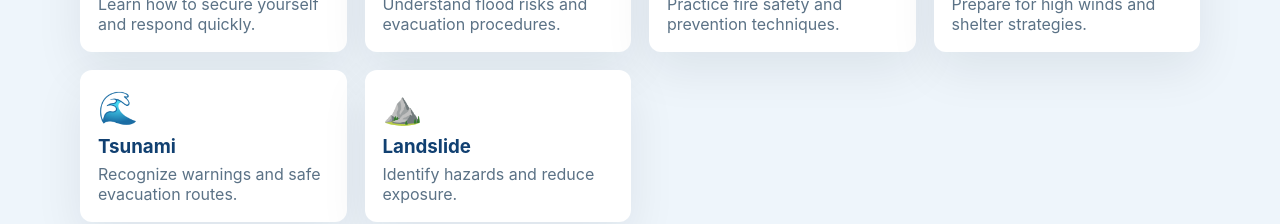
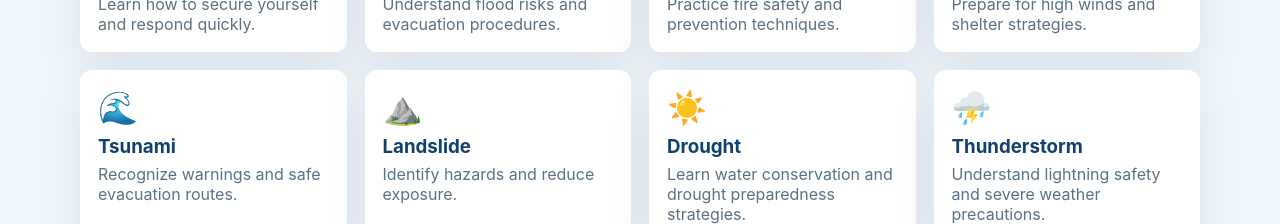
Before and after one commit to pratishtha-tulsyan/CampusReady, a React (Vite) app in the folder campusready-frontend/: page / in a window 1280 px wide. Shown: the part 728-952 px from the top of the page. Built offline with nearby package versions, Linux system fonts and the light colour scheme; no server answers.

Commit message:
New disasters added

```diff
--- a/campusready-frontend/src/pages/AdminModulePage.jsx
+++ b/campusready-frontend/src/pages/AdminModulePage.jsx
@@ -11,6 +11,8 @@ const disasterOptions = [
   { value: 'CYCLONE', label: 'CYCLONE' },
   { value: 'LANDSLIDE', label: 'LANDSLIDE' },
   { value: 'TSUNAMI', label: 'TSUNAMI' },
+  { value: 'DROUGHT', label: 'DROUGHT' },
+  { value: 'THUNDERSTORM', label: 'THUNDERSTORM' },
 ];
 
 const disasterEmojiMap = {
@@ -20,6 +22,8 @@ const disasterEmojiMap = {
   CYCLONE: '🌪️',
   LANDSLIDE: '⛰️',
   TSUNAMI: '🌊',
+  DROUGHT: '☀️',
+  THUNDERSTORM: '⛈️',
 };
 
 const initialFormState = {
--- a/campusready-frontend/src/pages/LoginPage.jsx
+++ b/campusready-frontend/src/pages/LoginPage.jsx
@@ -52,6 +52,8 @@ function LoginPage() {
     { emoji: '🌪️', title: 'Cyclone', desc: 'Prepare for high winds and shelter strategies.' },
     { emoji: '🌊', title: 'Tsunami', desc: 'Recognize warnings and safe evacuation routes.' },
     { emoji: '⛰️', title: 'Landslide', desc: 'Identify hazards and reduce exposure.' },
+    { emoji: '☀️', title: 'Drought', desc: 'Learn water conservation and drought preparedness strategies.' },
+    { emoji: '⛈️', title: 'Thunderstorm', desc: 'Understand lightning safety and severe weather precautions.' },
   ];
 
   return (
--- a/campusready-frontend/src/pages/ModulesPage.jsx
+++ b/campusready-frontend/src/pages/ModulesPage.jsx
@@ -12,6 +12,8 @@ const disasterOptions = [
   { value: 'CYCLONE', label: 'CYCLONE' },
   { value: 'LANDSLIDE', label: 'LANDSLIDE' },
   { value: 'TSUNAMI', label: 'TSUNAMI' },
+  { value: 'DROUGHT', label: 'DROUGHT' },
+  { value: 'THUNDERSTORM', label: 'THUNDERSTORM' },
 ];
 
 const disasterEmojiMap = {
@@ -21,6 +23,8 @@ const disasterEmojiMap = {
   CYCLONE: '🌪️',
   LANDSLIDE: '⛰️',
   TSUNAMI: '🌊',
+  DROUGHT: '☀️',
+  THUNDERSTORM: '⛈️',
 };
 
 const statusOptions = [
```
